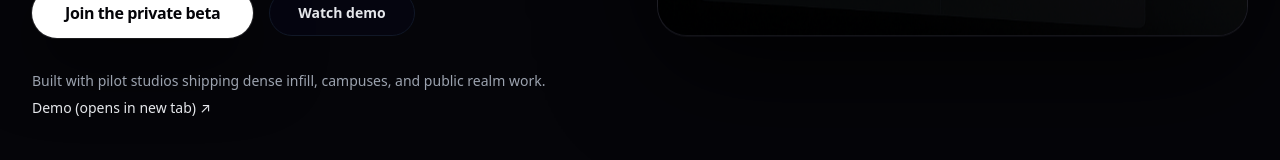
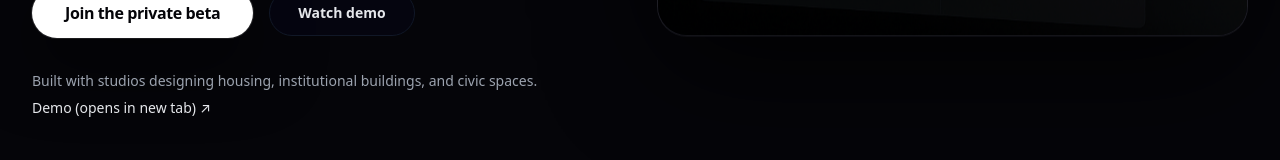
Before and after one commit to cocoonlab/cocoonlab-site, a Next.js app: page / in a window 1280 px wide. Shown: the part 592-752 px from the top of the page. Built offline with nearby package versions, Linux system fonts and the light colour scheme; no server answers.

Commit message:
logo-gix

```diff
--- a/components/home/Hero.tsx
+++ b/components/home/Hero.tsx
@@ -83,7 +83,7 @@ export function Hero() {
           </div>
 
           <div className="space-y-1 text-sm leading-relaxed text-text-muted">
-            <p>Built with pilot studios shipping dense infill, campuses, and public realm work.</p>
+            <p>Built with studios designing housing, institutional buildings, and civic spaces.</p>
             <a
               href={DEMO_FALLBACK_URL}
               target="_blank"
```
Also changed, not shown: public/logos/adamsonandaai-logo.png.
